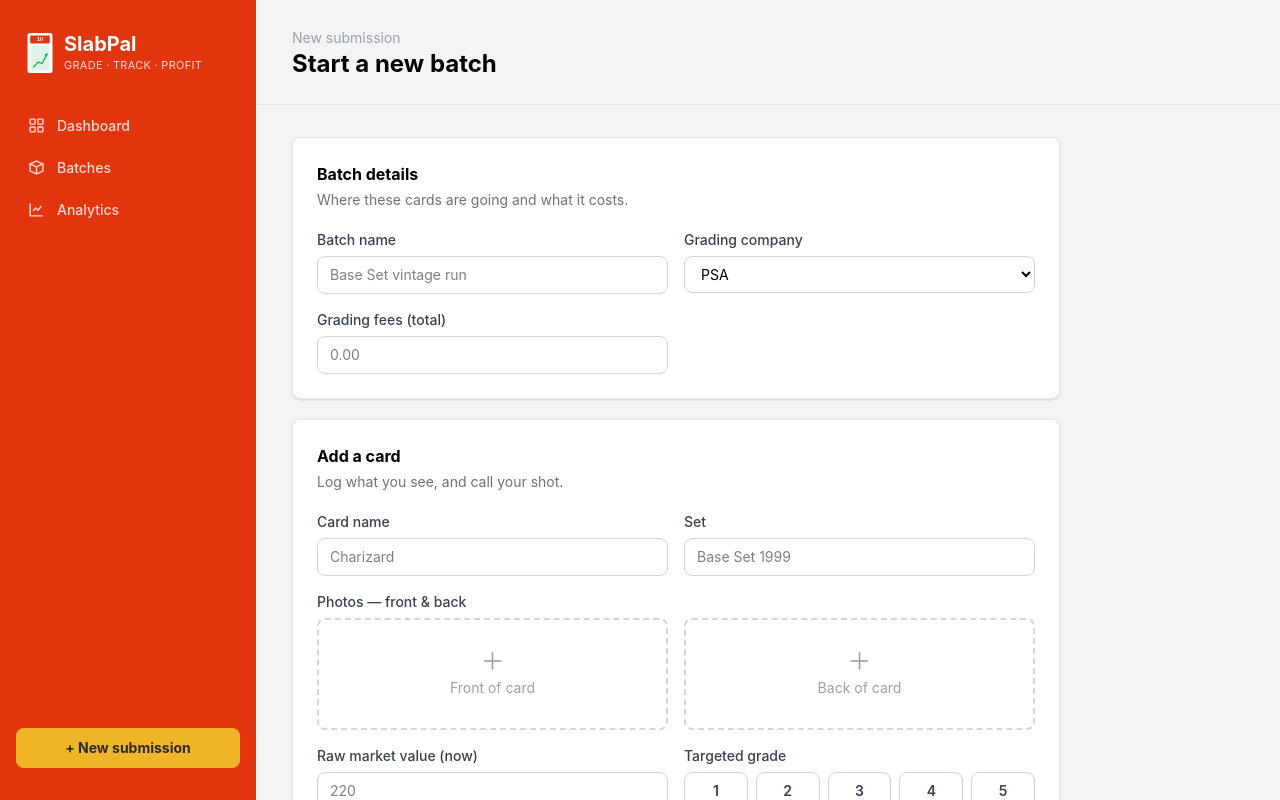
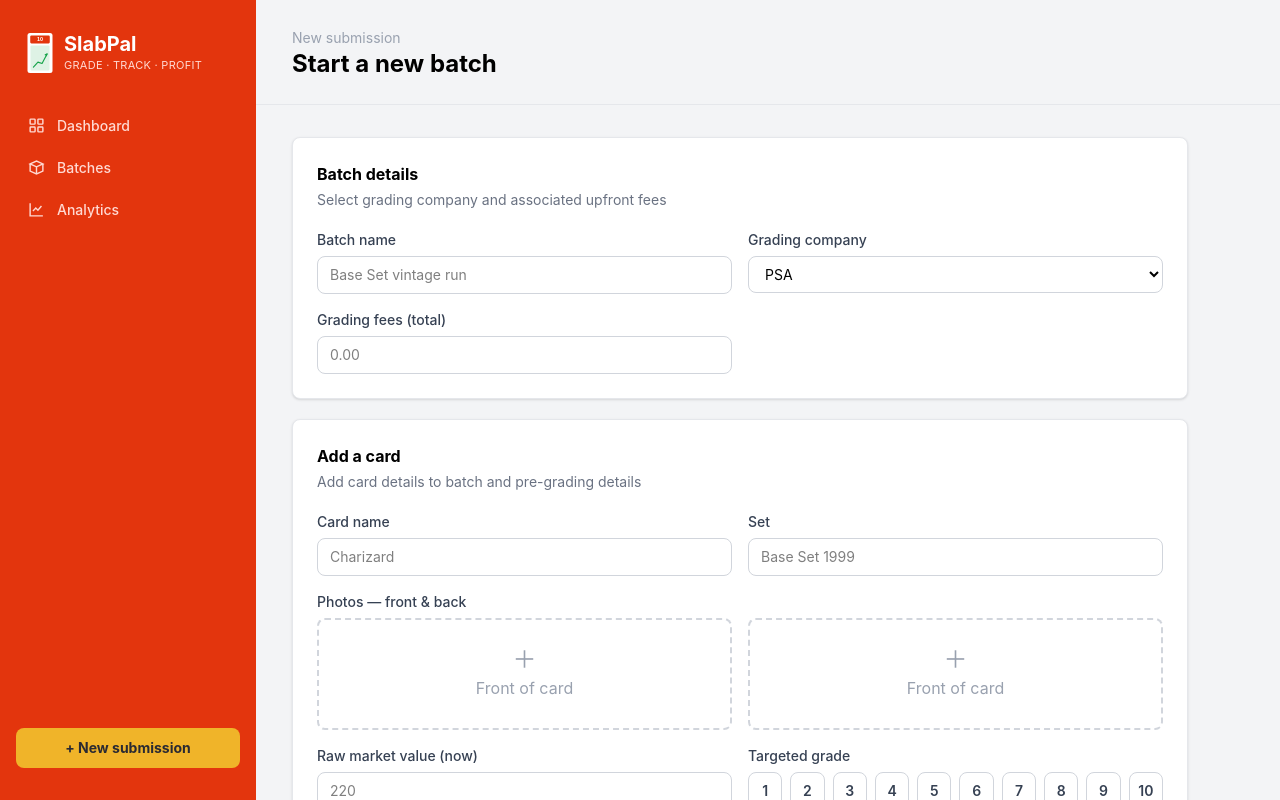
Before and after one commit to carsonlin/SlabPal, a React (Vite) app in the folder frontend/: page /Submission in a window 1280 px wide. Built offline with nearby package versions, Linux system fonts and the light colour scheme.

Commit message:
templated image submission + submit api calls

```diff
--- a/frontend/src/pages/Submission.tsx
+++ b/frontend/src/pages/Submission.tsx
@@ -31,11 +31,15 @@ export default function Submission() {
   const [setString, setSetString] = useState("")
   const [rawValue, setRawValue] = useState("")
   const [targetGrade, setTargetGrade] = useState<number | null>(null)
-  const [confidence, setConfidence] = useState(8)
+  const [confidence, setConfidence] = useState(0)
   const [selectedIssues, setSelectedIssues] = useState<number[]>([])
+  const [frontPhoto, setFrontPhoto] = useState<File | null>(null)
+  const [backPhoto, setBackPhoto] = useState<File | null>(null)
 
   // --- Staged cards (frontend only, until submit) ---
   const [cards, setCards] = useState<StagedCard[]>([])
+  const [submitting, setSubmitting] = useState<boolean>(false)
+  const [error, setError] = useState<string | null>(null)
 
   // toggle an issue id in/out of the selection
   function toggleIssue(id: number) {
@@ -84,11 +88,38 @@ export default function Submission() {
     setCards(cards.filter((_, i) => i !== index))
   }
 
-  function handleSubmit() {
+  async function handleSubmit() {
     if (!canSubmit) return
     // TODO: POST batch to /batches, then each card to /batches/{id}/cards
     console.log("Submitting batch:", { batchName, gradingCompany, fees, cards })
+    setSubmitting(true)
+    try{
+      const res = await fetch("http://localhost:8000/batches", {method: "POST", headers: {"Content-Type": "application/json"}, body: JSON.stringify({ name: batchName, grading_company: gradingCompany, fees_upfront: fees }),})
+      if (!res.ok) throw new Error(`Server error: ${res.status}`)
+
+      const batch = await res.json()
+      for (const card of cards) {
+        const cardRes = await fetch(`http://localhost:8000/batches/${batch.id}/cards`,
+          { method: "POST", headers: {"Content-Type": "application/json"}, body: JSON.stringify(
+          {pokemon_name: card.pokemon_name,
+          set_string: card.set_string,
+          raw_value: card.raw_value,
+          target_grade: card.target_grade,
+          confidence: card.confidence,
+          issue_type_ids: card.issue_type_ids})})
+        if (!cardRes.ok) throw new Error("card not submitted")
+      }
+    }
+    //navigate back TODO
+    catch (error) {
+      console.error(error)
+      setError("Couldn't submit your batch. Please try again.")
+    }
+    finally{
+      setSubmitting(false)
+    }
   }
+
 
   return (
     <div className="animate-fade-in">
@@ -100,11 +131,11 @@ export default function Submission() {
         </div>
       </div>
 
-      <div className="max-w-3xl flex flex-col gap-5">
+      <div className="max-w-4xl flex flex-col gap-5">
         {/* Batch details */}
         <div className="bg-white border border-gray-200 rounded-lg shadow-sm p-6">
           <h3 className="text-base font-bold mb-1">Batch details</h3>
-          <p className="text-sm text-gray-500 mb-5">Where these cards are going and what it costs.</p>
+          <p className="text-sm text-gray-500 mb-5">Select grading company and associated upfront fees</p>
 
           <div className="grid grid-cols-1 sm:grid-cols-2 gap-4">
             <div>
@@ -150,7 +181,7 @@ export default function Submission() {
         {/* Add a card */}
         <div className="bg-white border border-gray-200 rounded-lg shadow-sm p-6">
           <h3 className="text-base font-bold mb-1">Add a card</h3>
-          <p className="text-sm text-gray-500 mb-5">Log what you see, and call your shot.</p>
+          <p className="text-sm text-gray-500 mb-5">Add card details to batch and pre-grading details</p>
 
           <div className="grid grid-cols-1 sm:grid-cols-2 gap-4">
             <div>
@@ -179,20 +210,36 @@ export default function Submission() {
           <div className="mt-4">
             <label className="block text-sm font-medium text-gray-700 mb-1.5">Photos — front &amp; back</label>
             <div className="grid grid-cols-2 gap-4">
-              <button
-                type="button"
-                className="flex flex-col items-center justify-center gap-1 h-28 border-2 border-dashed border-gray-300 rounded-lg text-gray-400 hover:border-[#e3350d] hover:text-[#e3350d] transition-colors"
-              >
+              <label className="flex flex-col items-center justify-center gap-1 h-28 border-2 border-dashed border-gray-300 rounded-lg text-gray-400 hover:border-[#e3350d] hover:text-[#e3350d] transition-colors cursor-pointer">
+                <input
+                  type="file"
+                  accept="image/*"
+                  className="hidden"
+                  onChange={(e) => {
+                      const file = e.target.files?.[0]
+                      if(file){
+                        setFrontPhoto(file)
+                      }
+                  }}
+                />
                 <span className="text-2xl leading-none">＋</span>
-                <span className="text-sm">Front of card</span>
-              </button>
-              <button
-                type="button"
-                className="flex flex-col items-center justify-center gap-1 h-28 border-2 border-dashed border-gray-300 rounded-lg text-gray-400 hover:border-[#e3350d] hover:text-[#e3350d] transition-colors"
-              >
+                {frontPhoto ? (<span className="text-sm max-w-full truncate px-2">{frontPhoto.name}</span>) : (<span>Front of card</span>)}
+              </label>
+              <label className="flex flex-col items-center justify-center gap-1 h-28 border-2 border-dashed border-gray-300 rounded-lg text-gray-400 hover:border-[#e3350d] hover:text-[#e3350d] transition-colors cursor-pointer">
+                <input
+                  type="file"
+                  accept="image/*"
+                  className="hidden"
+                  onChange={(e) => {
+                      const file = e.target.files?.[0]
+                      if(file){
+                        setBackPhoto(file)
+                      }
+                  }}
+                />
                 <span className="text-2xl leading-none">＋</span>
-                <span className="text-sm">Back of card</span>
-              </button>
+                {backPhoto ? (<span className="text-sm max-w-full truncate px-2">{backPhoto.name}</span>) : (<span>Front of card</span>)}
+              </label>
             </div>
           </div>
 
@@ -209,7 +256,7 @@ export default function Submission() {
             </div>
             <div>
               <label className="block text-sm font-medium text-gray-700 mb-1.5">Targeted grade</label>
-              <div className="grid grid-cols-5 gap-2">
+              <div className="grid grid-cols-10 gap-2">
                 {[1, 2, 3, 4, 5, 6, 7, 8, 9, 10].map((g) => (
                   <button
                     key={g}
@@ -231,7 +278,7 @@ export default function Submission() {
           {/* Possible issues (optional) */}
           <div className="mt-4">
             <label className="block text-sm font-medium text-gray-700 mb-1.5">Possible issues you see</label>
-            <div className="flex flex-wrap gap-2">
+            <div className="flex flex-wrap gap-4">
               {ISSUE_OPTIONS.map((issue) => {
                 const selected = selectedIssues.includes(issue.id)
                 return (
@@ -307,10 +354,10 @@ export default function Submission() {
               {cards.map((card, i) => (
                 <div key={i} className="flex items-center gap-3 p-3 bg-gray-50 rounded-lg">
                   <div className="w-9 h-11 bg-gray-200 rounded flex-shrink-0" />
-                  <div className="flex-1 text-sm">
-                    <span className="font-semibold">{card.pokemon_name}</span>
-                    <span className="text-gray-400"> · {card.set_string}</span>
-                  </div>
+                    <div className="flex-1 text-sm">
+                      <span className="font-semibold">{card.pokemon_name}</span>
+                      <span className="text-gray-400"> · {card.set_string}</span>
+                    </div>
                   <span className="px-2 py-0.5 bg-white border border-gray-200 rounded-full text-xs font-medium">
                     conf {card.confidence}
                   </span>
@@ -332,7 +379,7 @@ export default function Submission() {
             <button
               type="button"
               onClick={handleSubmit}
-              disabled={!canSubmit}
+              disabled={!canSubmit || submitting}
               className={`px-5 py-2.5 rounded-lg text-sm font-bold transition-all duration-150 ${
                 canSubmit
                   ? "bg-[#f0b429] text-[#2a2a32] cursor-pointer hover:brightness-105"
@@ -342,6 +389,8 @@ export default function Submission() {
               Submit batch →
             </button>
           </div>
+         {error && <div className="flex text-red-600 text-sm justify-end">Error, please try again</div>}
+
         </div>
       </div>
     </div>
```
